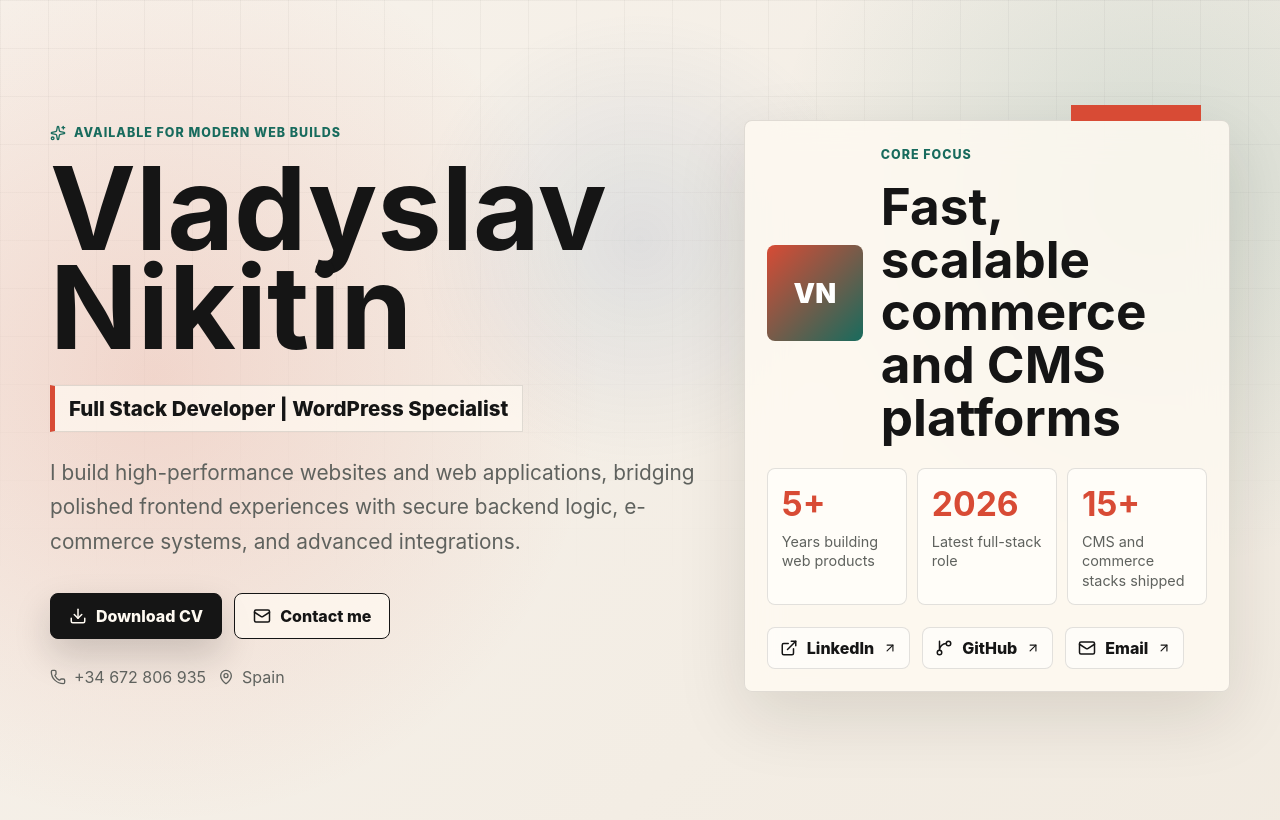
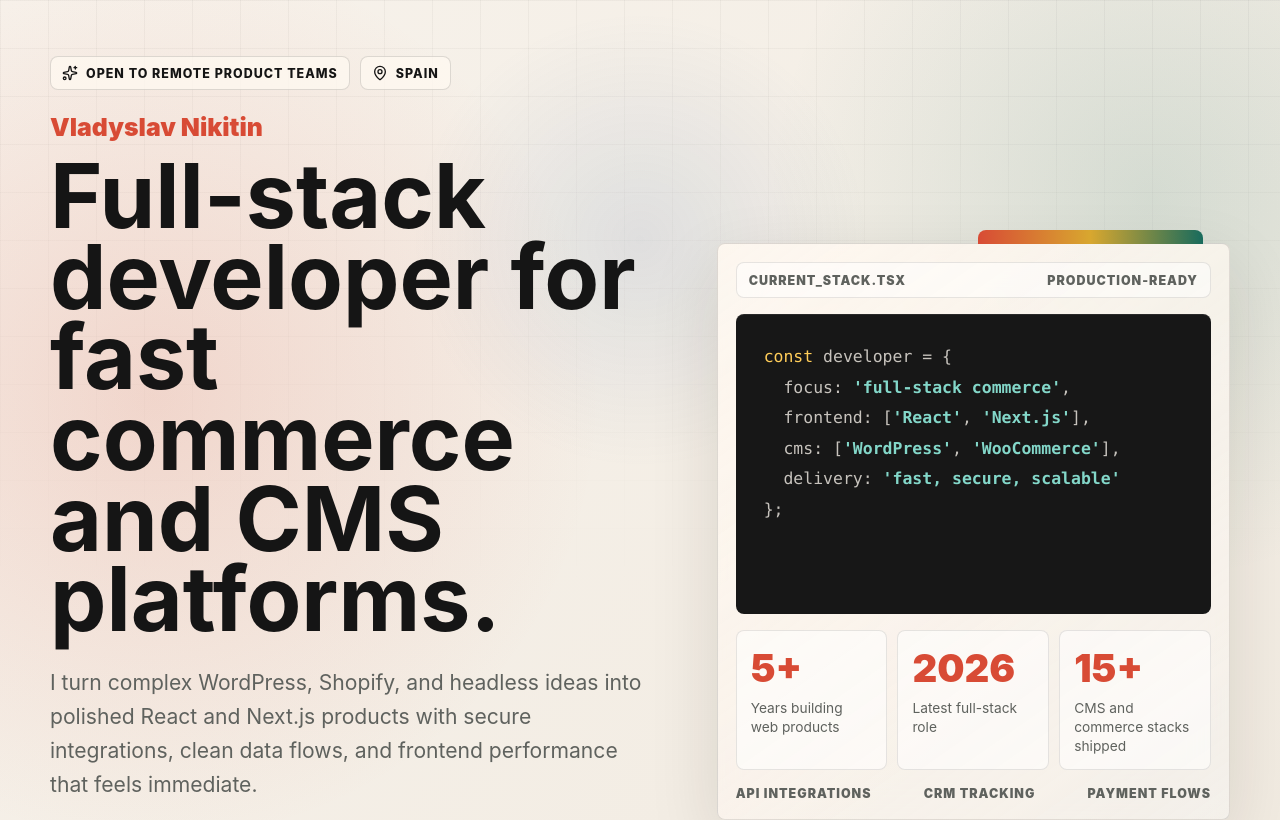
Before and after one commit to Naykitin/cv, a React (Create React App) app: page / in a window 1280 px wide. Shown: the top 820 px of the page. Built offline with nearby package versions, Linux system fonts and the light colour scheme.

Commit message:
Redesign hero section

```diff
--- a/src/App.css
+++ b/src/App.css
@@ -70,8 +70,8 @@
 .hero-grid {
   display: grid;
   width: 100%;
-  grid-template-columns: minmax(0, 1.15fr) minmax(340px, 0.85fr);
-  gap: 36px;
+  grid-template-columns: minmax(0, 1.08fr) minmax(360px, 0.92fr);
+  gap: clamp(28px, 5vw, 72px);
   align-items: center;
 }
 
@@ -106,9 +106,9 @@
   z-index: 1;
 }
 
-.eyebrow,
-.section-label,
-.panel-kicker {
+.hero-status,
+.hero-signal-row,
+.section-label {
   display: inline-flex;
   align-items: center;
   gap: 8px;
@@ -120,37 +120,64 @@
   text-transform: uppercase;
 }
 
-.hero-copy h1 {
-  max-width: 740px;
-  margin: 0;
-  font-size: clamp(3.7rem, 9vw, 8.8rem);
-  line-height: 0.86;
+.hero-status {
+  flex-wrap: wrap;
+  gap: 10px;
+  margin-bottom: 22px;
+  color: var(--ink);
+}
+
+.hero-status span {
+  display: inline-flex;
+  align-items: center;
+  gap: 8px;
+  min-height: 34px;
+  padding: 0 11px;
+  border: 1px solid rgba(21, 21, 21, 0.14);
+  border-radius: 8px;
+  background: rgba(255, 250, 242, 0.72);
+}
+
+.hero-name {
+  margin: 0 0 14px;
+  color: var(--red);
+  font-size: clamp(1.1rem, 2vw, 1.55rem);
+  font-weight: 900;
   letter-spacing: 0;
 }
 
-.hero-role {
-  width: fit-content;
-  max-width: 100%;
-  margin: 28px 0 0;
-  padding: 10px 14px;
-  border: 1px solid var(--line);
-  border-left: 5px solid var(--red);
-  background: rgba(255, 250, 242, 0.72);
-  font-size: clamp(1.02rem, 2vw, 1.28rem);
-  font-weight: 800;
+.hero-copy h1 {
+  max-width: 820px;
+  margin: 0;
+  font-size: clamp(3.4rem, 7vw, 7.6rem);
+  line-height: 0.9;
+  letter-spacing: 0;
 }
 
 .hero-text {
-  max-width: 680px;
-  margin: 24px 0 0;
+  max-width: 720px;
+  margin: 26px 0 0;
   color: var(--muted);
-  font-size: clamp(1.05rem, 2vw, 1.3rem);
-  line-height: 1.65;
+  font-size: clamp(1.08rem, 1.8vw, 1.32rem);
+  line-height: 1.62;
+}
+
+.hero-signal-row {
+  flex-wrap: wrap;
+  gap: 9px;
+  margin-top: 24px;
+  color: var(--green);
+}
+
+.hero-signal-row span {
+  padding: 9px 12px;
+  border: 1px solid rgba(24, 107, 93, 0.18);
+  border-radius: 8px;
+  background: rgba(255, 255, 255, 0.5);
 }
 
 .hero-actions,
 .contact-strip,
-.link-row,
 .footer-actions {
   display: flex;
   flex-wrap: wrap;
@@ -162,7 +189,6 @@
 }
 
 .button,
-.link-row a,
 .text-link,
 .footer-actions a {
   display: inline-flex;
@@ -182,7 +208,6 @@
 }
 
 .button:hover,
-.link-row a:hover,
 .text-link:hover,
 .footer-actions a:hover {
   transform: translateY(-2px);
@@ -211,50 +236,112 @@
   text-decoration: none;
 }
 
-.profile-panel {
+.hero-showcase {
   position: relative;
-  padding: 22px;
+  display: grid;
+  gap: 16px;
+  padding: 18px;
   border: 1px solid var(--line);
   border-radius: 8px;
-  background: rgba(255, 250, 242, 0.82);
+  background:
+    linear-gradient(145deg, rgba(255, 250, 242, 0.92), rgba(255, 250, 242, 0.64)),
+    linear-gradient(135deg, rgba(216, 75, 53, 0.12), rgba(49, 95, 159, 0.1));
   box-shadow: var(--shadow);
-  animation-delay: 140ms;
   backdrop-filter: blur(18px);
   transform: perspective(1200px) rotateX(var(--tilt-x, 0deg)) rotateY(var(--tilt-y, 0deg));
   transform-style: preserve-3d;
   transition: transform 220ms ease, box-shadow 220ms ease;
 }
 
-.profile-panel::before {
+.hero-showcase::before {
   position: absolute;
-  top: -16px;
-  right: 28px;
-  width: 130px;
-  height: 16px;
+  top: -14px;
+  right: 26px;
+  width: 44%;
+  height: 14px;
   content: '';
-  background: var(--red);
+  border-radius: 8px 8px 0 0;
+  background: linear-gradient(90deg, var(--red), var(--gold), var(--green));
 }
 
-.avatar-card {
-  display: grid;
-  grid-template-columns: 96px 1fr;
-  gap: 18px;
-  align-items: center;
+.showcase-topline,
+.showcase-footer {
+  display: flex;
+  flex-wrap: wrap;
+  justify-content: space-between;
+  gap: 10px;
+  color: var(--muted);
+  font-size: 0.78rem;
+  font-weight: 900;
+  letter-spacing: 0.08em;
+  text-transform: uppercase;
 }
 
-.avatar-mark {
+.showcase-topline {
+  align-items: center;
+  min-height: 36px;
+  padding: 0 12px;
+  border: 1px solid rgba(21, 21, 21, 0.1);
+  border-radius: 8px;
+  background: rgba(255, 255, 255, 0.5);
+}
+
+.code-window {
+  min-height: 300px;
+  padding: clamp(18px, 3vw, 28px);
+  border-radius: 8px;
+  background: #171717;
+  color: rgba(255, 250, 242, 0.76);
+  box-shadow: inset 0 1px 0 rgba(255, 255, 255, 0.08);
+  overflow: hidden;
+}
+
+.code-window p {
+  margin: 0;
+  font-family: "SFMono-Regular", Consolas, "Liberation Mono", monospace;
+  font-size: clamp(0.8rem, 1.35vw, 1.03rem);
+  line-height: 1.85;
+  overflow-wrap: anywhere;
+}
+
+.code-window span {
+  color: #ffcd59;
+}
+
+.code-window strong {
+  color: #83d7c9;
+  font-weight: 800;
+}
+
+.hero-metric-grid {
   display: grid;
-  width: 96px;
-  height: 96px;
-  place-items: center;
+  grid-template-columns: repeat(3, 1fr);
+  gap: 10px;
+}
+
+.hero-metric {
+  min-height: 108px;
+  padding: 14px;
+  border: 1px solid rgba(21, 21, 21, 0.1);
   border-radius: 8px;
-  background: linear-gradient(135deg, var(--red), var(--green));
-  color: white;
-  font-size: 1.7rem;
+  background: rgba(255, 255, 255, 0.55);
+}
+
+.hero-metric strong {
+  display: block;
+  color: var(--red);
+  font-size: clamp(1.55rem, 3vw, 2.4rem);
   font-weight: 900;
 }
 
-.avatar-card h2,
+.hero-metric span {
+  display: block;
+  margin-top: 8px;
+  color: var(--muted);
+  font-size: 0.86rem;
+  line-height: 1.35;
+}
+
 .section-grid h2,
 .section-heading h2,
 .project-copy h2,
@@ -265,40 +352,6 @@
   letter-spacing: 0;
 }
 
-.stats-grid {
-  display: grid;
-  grid-template-columns: repeat(3, 1fr);
-  gap: 10px;
-  margin-top: 24px;
-}
-
-.stat-card {
-  min-height: 118px;
-  padding: 14px;
-  border: 1px solid var(--line);
-  border-radius: 8px;
-  background: #fffdf8;
-}
-
-.stat-card strong {
-  display: block;
-  color: var(--red);
-  font-size: clamp(1.5rem, 3vw, 2.1rem);
-}
-
-.stat-card span {
-  display: block;
-  margin-top: 8px;
-  color: var(--muted);
-  font-size: 0.9rem;
-  line-height: 1.35;
-}
-
-.link-row {
-  margin-top: 22px;
-}
-
-.link-row a,
 .footer-actions a {
   min-height: 42px;
   padding: 0 12px;
@@ -653,7 +706,7 @@
     transition-duration: 1ms !important;
   }
 
-  .profile-panel {
+  .hero-showcase {
     transform: none !important;
   }
 }
@@ -670,7 +723,7 @@
     min-height: auto;
   }
 
-  .profile-panel {
+  .hero-showcase {
     max-width: 680px;
   }
 
@@ -702,20 +755,14 @@
     font-size: clamp(3.2rem, 20vw, 5.4rem);
   }
 
-  .profile-panel,
+  .hero-showcase,
   .project-section,
   .contact-section {
     padding: 18px;
   }
 
-  .avatar-card,
-  .stats-grid {
+  .hero-metric-grid {
     grid-template-columns: 1fr;
-  }
-
-  .avatar-mark {
-    width: 78px;
-    height: 78px;
   }
 
   .section-grid,
--- a/src/App.js
+++ b/src/App.js
@@ -4,7 +4,6 @@
   BriefcaseBusiness,
   Code2,
   Download,
-  ExternalLink,
   GitBranch,
   Mail,
   MapPin,
@@ -18,29 +17,13 @@
 const cvFile = `${process.env.PUBLIC_URL}/Nikitin Vladyslav CV.pdf`;
 const formEndpoint = process.env.REACT_APP_FORMSPREE_ENDPOINT || 'https://formspree.io/f/xkoykqdk';
 
-const contactLinks = [
-  {
-    label: 'LinkedIn',
-    href: 'https://www.linkedin.com/in/nikitin-vladyslav/',
-    icon: ExternalLink,
-  },
-  {
-    label: 'GitHub',
-    href: 'https://github.com/Naykitin',
-    icon: GitBranch,
-  },
-  {
-    label: 'Email',
-    href: 'mailto:n.vladyslav@icloud.com',
-    icon: Mail,
-  },
-];
-
 const stats = [
   { value: '5+', label: 'Years building web products' },
   { value: '2026', label: 'Latest full-stack role' },
   { value: '15+', label: 'CMS and commerce stacks shipped' },
 ];
+
+const heroSignals = ['React / Next.js', 'Headless WordPress', 'E-commerce systems'];
 
 const expertise = [
   'React',
@@ -236,25 +219,37 @@
       <section className="hero-section" aria-labelledby="hero-title">
         <div className="hero-grid">
           <div className="hero-copy reveal is-visible">
-            <p className="eyebrow">
-              <Sparkles size={16} aria-hidden="true" />
-              Available for modern web builds
-            </p>
-            <h1 id="hero-title">Vladyslav Nikitin</h1>
-            <p className="hero-role">Full Stack Developer | WordPress Specialist</p>
+            <div className="hero-status">
+              <span>
+                <Sparkles size={16} aria-hidden="true" />
+                Open to remote product teams
+              </span>
+              <span>
+                <MapPin size={16} aria-hidden="true" />
+                Spain
+              </span>
+            </div>
+            <p className="hero-name">Vladyslav Nikitin</p>
+            <h1 id="hero-title">Full-stack developer for fast commerce and CMS platforms.</h1>
             <p className="hero-text">
-              I build high-performance websites and web applications, bridging polished frontend experiences
-              with secure backend logic, e-commerce systems, and advanced integrations.
+              I turn complex WordPress, Shopify, and headless ideas into polished React and Next.js
+              products with secure integrations, clean data flows, and frontend performance that feels immediate.
             </p>
 
+            <div className="hero-signal-row" aria-label="Main expertise">
+              {heroSignals.map((signal) => (
+                <span key={signal}>{signal}</span>
+              ))}
+            </div>
+
             <div className="hero-actions" aria-label="Primary actions">
-              <a className="button button-primary" href={cvFile} download>
+              <a className="button button-primary" href="#contact">
+                <Mail size={18} aria-hidden="true" />
+                Start a conversation
+              </a>
+              <a className="button button-secondary" href={cvFile} download>
                 <Download size={18} aria-hidden="true" />
                 Download CV
-              </a>
-              <a className="button button-secondary" href="#contact">
-                <Mail size={18} aria-hidden="true" />
-                Contact me
               </a>
             </div>
 
@@ -263,39 +258,38 @@
                 <Phone size={16} aria-hidden="true" />
                 +34 672 806 935
               </a>
-              <span>
-                <MapPin size={16} aria-hidden="true" />
-                Spain
-              </span>
+              <a href="https://github.com/Naykitin" target="_blank" rel="noreferrer">
+                <GitBranch size={16} aria-hidden="true" />
+                GitHub
+              </a>
             </div>
           </div>
 
-          <aside className="profile-panel reveal is-visible" aria-label="Profile overview">
-            <div className="avatar-card">
-              <div className="avatar-mark" aria-hidden="true">
-                VN
-              </div>
-              <div>
-                <p className="panel-kicker">Core focus</p>
-                <h2>Fast, scalable commerce and CMS platforms</h2>
-              </div>
+          <aside className="hero-showcase reveal is-visible" aria-label="Developer profile highlights">
+            <div className="showcase-topline">
+              <span>current_stack.tsx</span>
+              <span>production-ready</span>
             </div>
-            <div className="stats-grid">
+            <div className="code-window" aria-hidden="true">
+              <p><span>const</span> developer = &#123;</p>
+              <p>&nbsp;&nbsp;focus: <strong>'full-stack commerce'</strong>,</p>
+              <p>&nbsp;&nbsp;frontend: [<strong>'React'</strong>, <strong>'Next.js'</strong>],</p>
+              <p>&nbsp;&nbsp;cms: [<strong>'WordPress'</strong>, <strong>'WooCommerce'</strong>],</p>
+              <p>&nbsp;&nbsp;delivery: <strong>'fast, secure, scalable'</strong></p>
+              <p>&#125;;</p>
+            </div>
+            <div className="hero-metric-grid">
               {stats.map((item) => (
-                <div className="stat-card" key={item.label}>
+                <div className="hero-metric" key={item.label}>
                   <strong>{item.value}</strong>
                   <span>{item.label}</span>
                 </div>
               ))}
             </div>
-            <div className="link-row">
-              {contactLinks.map(({ label, href, icon: Icon }) => (
-                <a key={label} href={href} target={href.startsWith('http') ? '_blank' : undefined} rel="noreferrer">
-                  <Icon size={18} aria-hidden="true" />
-                  <span>{label}</span>
-                  <ArrowUpRight size={14} aria-hidden="true" />
-                </a>
-              ))}
+            <div className="showcase-footer">
+              <span>API integrations</span>
+              <span>CRM tracking</span>
+              <span>Payment flows</span>
             </div>
           </aside>
         </div>
```
Also changed, not shown: 1 other file (tests, documents, lock files or other folders).
